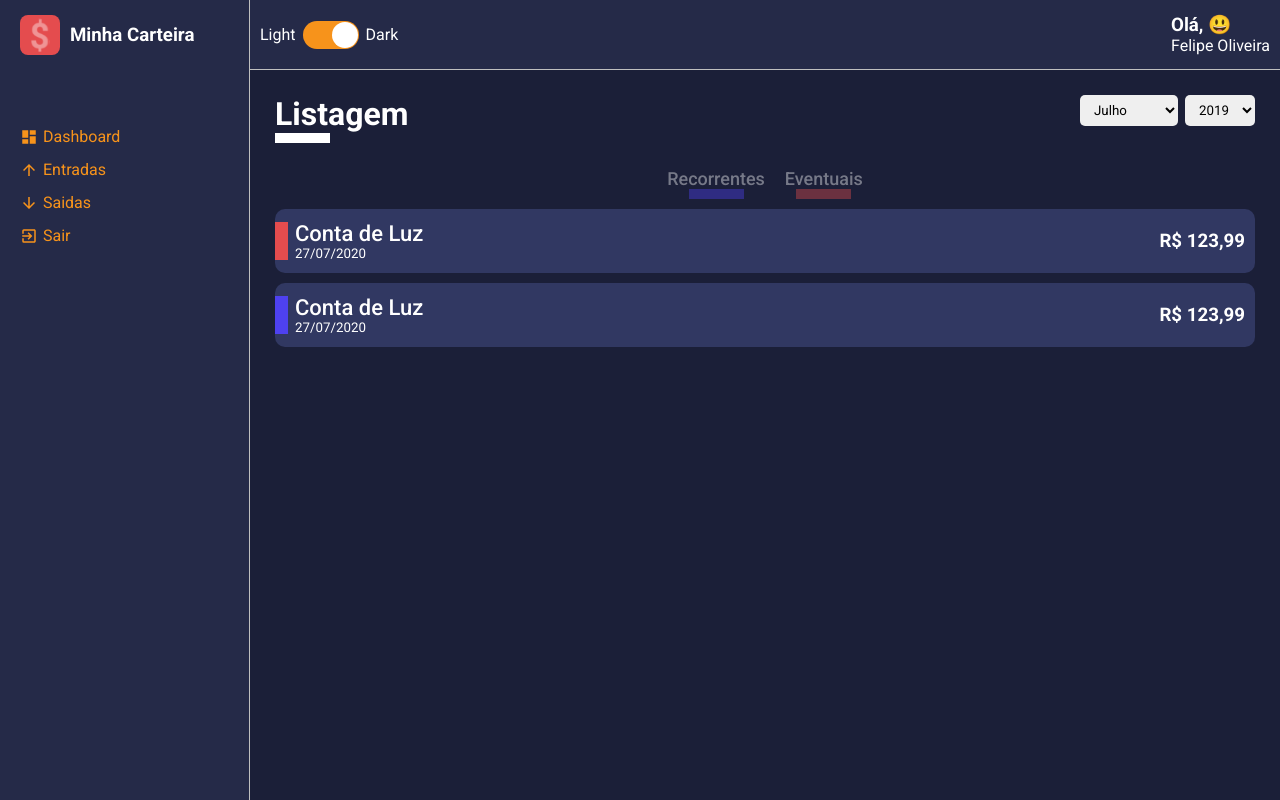
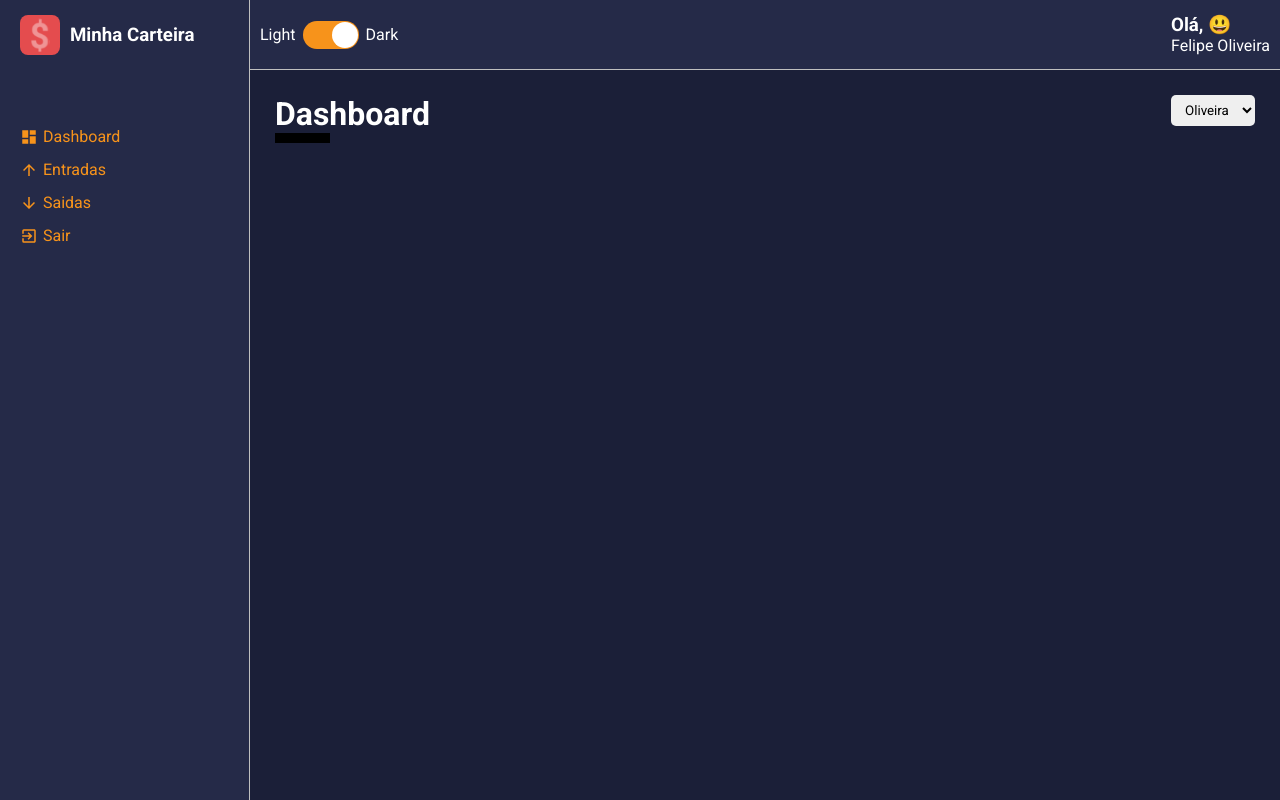
Before and after one commit to felipecotto/minha-carteira-dashboard, a React (Create React App) app: page /dashboard in a window 1280 px wide. Built offline with nearby package versions, Linux system fonts and the light colour scheme.

Commit message:
Add React-router-dom, criacao das rotas

```diff
--- a/package.json
+++ b/package.json
@@ -10,10 +10,12 @@
     "@types/node": "^12.0.0",
     "@types/react": "^17.0.0",
     "@types/react-dom": "^17.0.0",
+    "@types/react-router-dom": "^5.1.7",
     "@types/styled-components": "^5.1.9",
     "react": "^17.0.2",
     "react-dom": "^17.0.2",
     "react-icons": "^4.2.0",
+    "react-router-dom": "^5.2.0",
     "react-scripts": "4.0.3",
     "react-switch": "^6.0.0",
     "styled-components": "^5.2.3",
--- a/src/App.tsx
+++ b/src/App.tsx
@@ -2,18 +2,15 @@
 import { ThemeProvider } from 'styled-components';
 import GlobalStyles from './styles/GlobalStyles';
 
-import Layout from './components/Layout';
+import Routes from './routes';
+
 import dark from './styles/themes/dark';
-import Dashboard from './pages/Dashboard';
-import List from './pages/List';
 
 const App: React.FC = () => {
     return (
         <ThemeProvider theme={dark}>
         <GlobalStyles />
-        <Layout>
-            <List/>
-        </Layout>
+        <Routes />
         </ThemeProvider>
     )
 }
--- a/src/components/Aside/index.tsx
+++ b/src/components/Aside/index.tsx
@@ -11,10 +11,10 @@
                 <Title>Minha Carteira</Title>
             </Header>
             <MenuContainer>
-                <MenuItemLink href="#"> <MdDashboard /> Dashboard </MenuItemLink>
-                <MenuItemLink href="#"> <MdArrowUpward/> Entradas </MenuItemLink>
+                <MenuItemLink href="/dashboard"> <MdDashboard /> Dashboard </MenuItemLink>
+                <MenuItemLink href="/list/entry-balance"> <MdArrowUpward/> Entradas </MenuItemLink>
                 {/* <MenuItemLink href="#"> Entradas </MenuItemLink> */}
-                <MenuItemLink href="#"> <MdArrowDownward /> Saidas </MenuItemLink>
+                <MenuItemLink href="/list/exit-balance"> <MdArrowDownward /> Saidas </MenuItemLink>
                 <MenuItemLink href="#"> <MdExitToApp /> Sair </MenuItemLink>
             </MenuContainer>
         </Container>
--- a/src/components/SelectInput/index.tsx
+++ b/src/components/SelectInput/index.tsx
@@ -14,7 +14,7 @@
             <select>
                 {
                     options.map(option => (
-                        <option value={option.value}>{option.label}</option>
+                        <option key={option.value} value={option.value}>{option.label}</option>
                     ))
                 }
             </select>
--- a/src/pages/List/index.tsx
+++ b/src/pages/List/index.tsx
@@ -1,10 +1,27 @@
-import React from 'react';
+import React, { useMemo } from 'react';
 import { Container, Content, Filters } from './styles';
 import ContentHeader from '../../components/ContentHeader';
 import SelectInput from '../../components/SelectInput';
 import HistoryFinanceCard from '../../components/HistoryFinanceCard';
 
-const List: React.FC = () => {
+interface IRouteParams {
+    match: {
+        params: {
+            type: string;
+        }
+    }
+}
+
+const List: React.FC<IRouteParams> = ({ match }) => {
+    const { type } = match.params;
+
+    const title = useMemo(() => {
+        return type === 'entry-balance' ? 'Entradas' : 'Saídas'
+    },[type]);
+
+    const lineColor = useMemo(() => {
+        return type === 'entry-balance' ? '#F7931B' : '#E44C4E'
+    },[type]);
 
     const months = [
         {value: 7, label: 'Julho'},
@@ -20,7 +37,7 @@
 
     return(
         <Container>
-        <ContentHeader title="Listagem" lineColor="#ffffff">
+        <ContentHeader title={title} lineColor={lineColor}>
             <SelectInput options={months} />
             <SelectInput options={years} />
         </ContentHeader>
--- /dev/null
+++ b/src/routes/app.routes.tsx
@@ -0,0 +1,17 @@
+import React from 'react';
+import { Switch, Route } from 'react-router-dom';
+
+import Layout from '../components/Layout';
+import Dashboard from '../pages/Dashboard';
+import List from '../pages/List';
+
+const AppRoutes: React.FC = () => (
+    <Layout>
+        <Switch>
+            <Route path="/dashboard" exact component={Dashboard} />
+            <Route path="/list/:type" exact component={List} />
+        </Switch>
+    </Layout>
+);
+
+export default AppRoutes;
--- /dev/null
+++ b/src/routes/index.tsx
@@ -0,0 +1,13 @@
+import React from 'react';
+import { BrowserRouter } from 'react-router-dom';
+
+import App from './app.routes';
+
+const Routes: React.FC = () => (
+    <BrowserRouter>
+        <App />
+    </BrowserRouter>
+
+)
+
+export default Routes;
```
Also changed, not shown: 1 other file (tests, documents, lock files or other folders).
